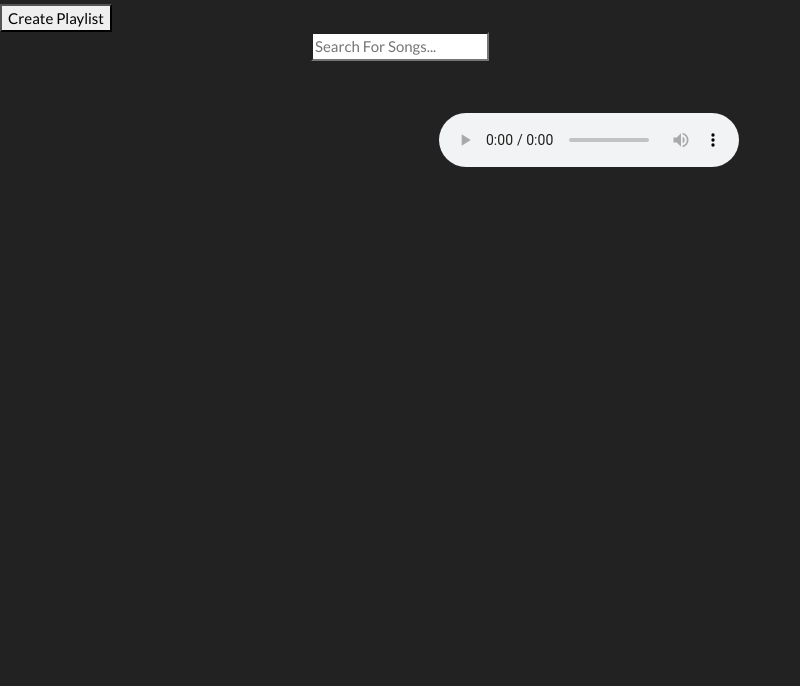
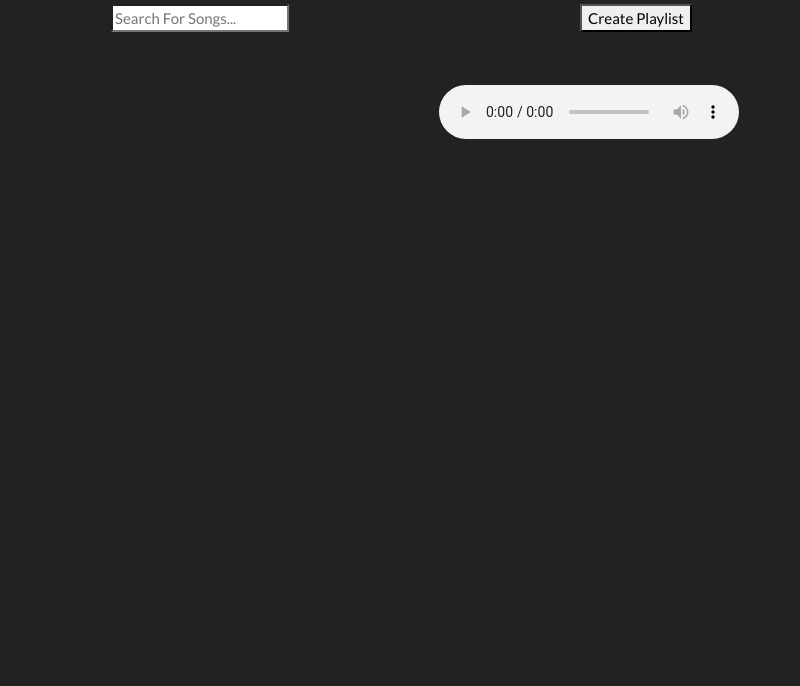
Before and after one commit to muneertomeh/MusicPlayer, an Electron app: page view/dashboard.html in a window 800 px wide. Shown: the part 114-800 px from the top of the page. Drawn offline with nearby package versions, Linux system fonts and the light colour scheme.

Commit message:
added formatting for create playlist button

```diff
--- a/styles/dashboard.css
+++ b/styles/dashboard.css
@@ -18,7 +18,7 @@
 
 .music_search {
     text-align: center;
-    width: 100%;
+    width: 50%;
 }
 .search_type {
     width: 100%;
@@ -49,3 +49,10 @@
 .player_buttons {
     padding-top: 2em;
 }
+
+.btn-newPlaylist{
+    width:27.5%;
+    float: right;
+
+
+}
```
